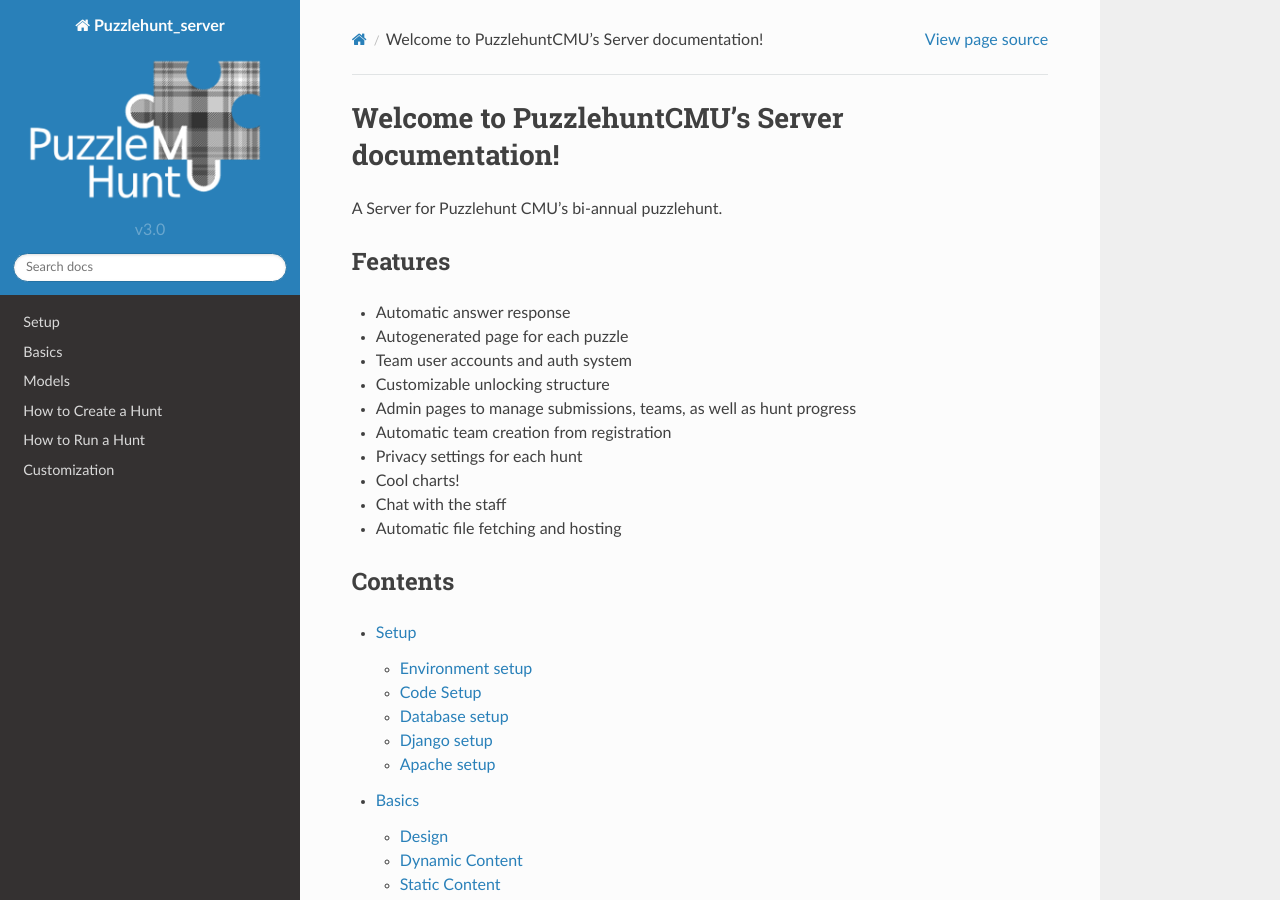
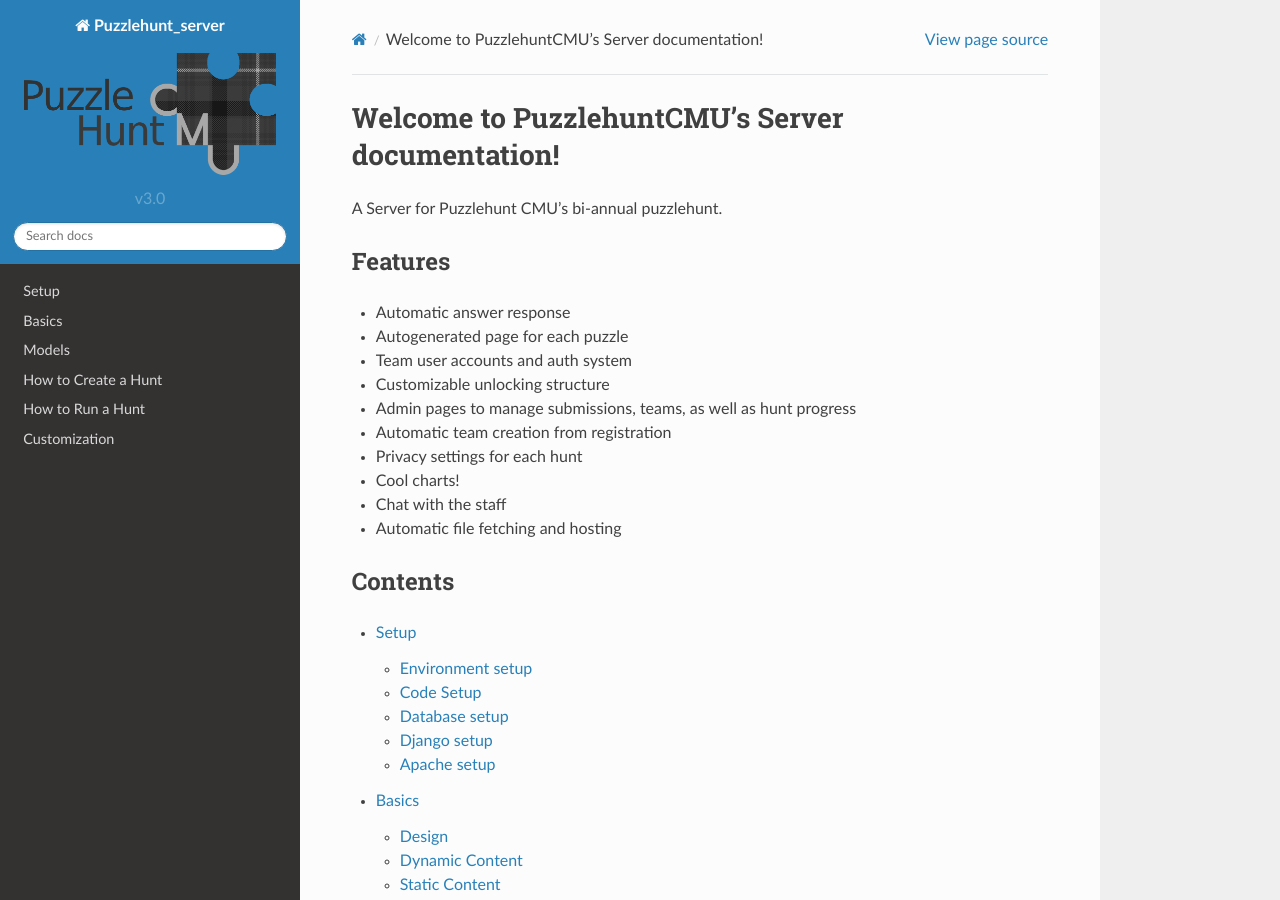
Before and after one commit to dlareau/puzzlehunt_server, a Sphinx documentation site: the page built from docs/index.rst, in a window 1280 px wide and 900 px high. Built offline with Sphinx 7.4.7 and the Read the Docs theme 2.0.0, drawn with Linux system fonts in a browser that asks for light colours.

Commit message:
Updated docs logo

```diff
--- a/docs/conf.py
+++ b/docs/conf.py
@@ -135,7 +135,7 @@ html_theme_path = [sphinx_rtd_theme.get_html_theme_path()]
 
 # The name of an image file (relative to this directory) to place at the top
 # of the sidebar.
-html_logo = "../huntserver/static/huntserver/f17/logopuzzlehunt.png"
+html_logo = "../huntserver/static/huntserver/phcmulong_bw.png"
 
 # The name of an image file (within the static path) to use as favicon of the
 # docs.  This file should be a Windows icon file (.ico) being 16x16 or 32x32
```
Also changed, not shown: huntserver/static/huntserver/phcmulong_bw.png (added).
